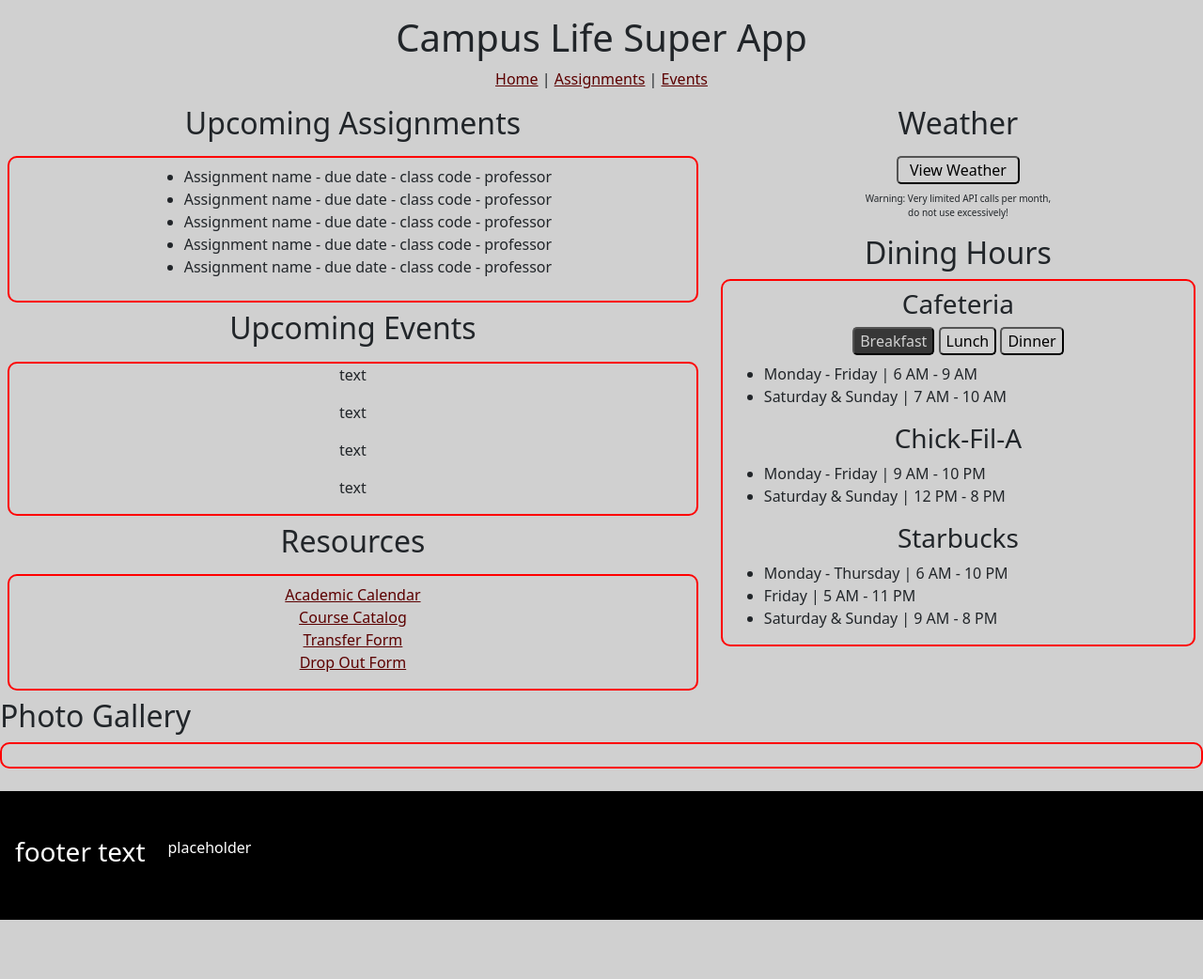
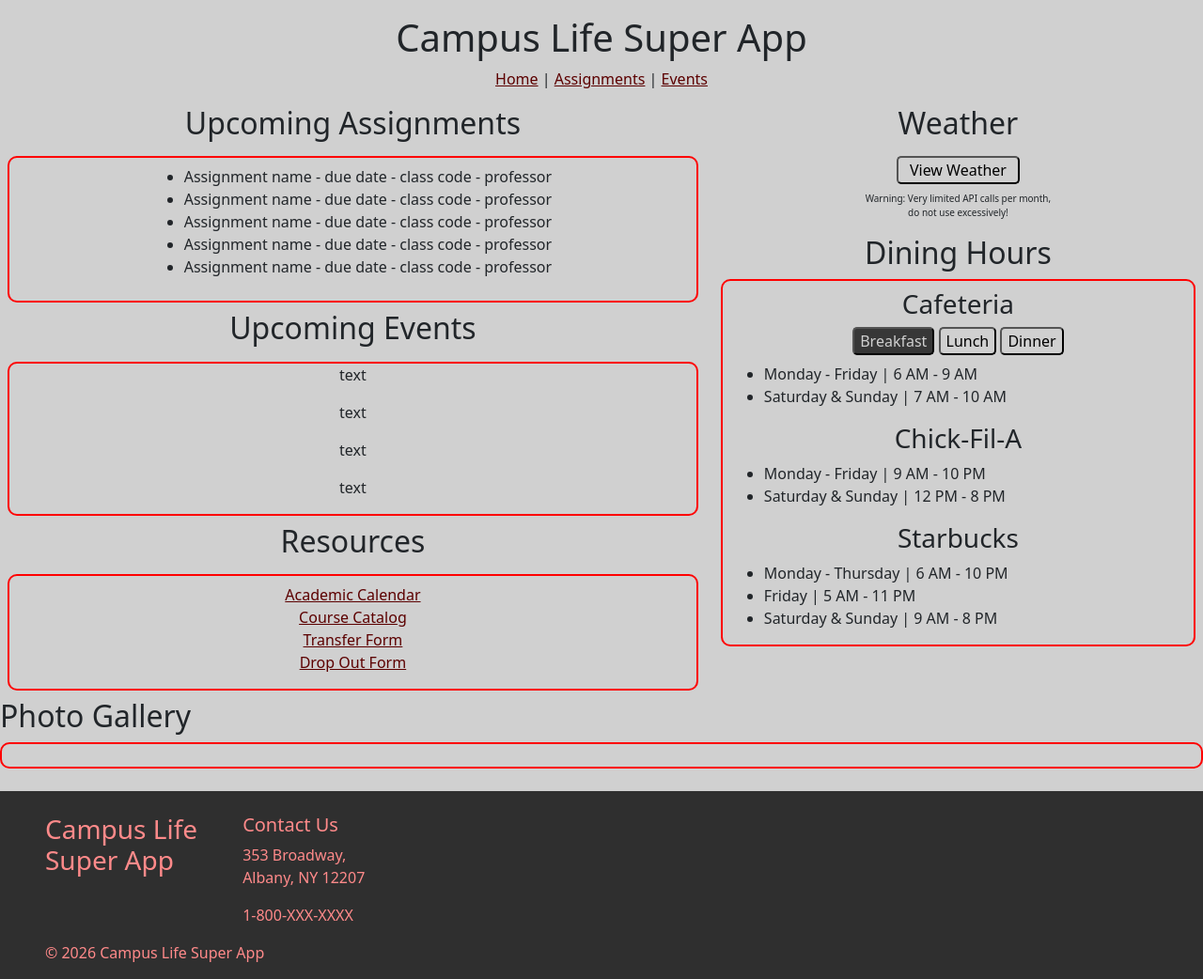
Before and after one commit to BrendonM81/campus-life-super-app, a plain HTML site: page index.html in a window 1280 px wide. Shown: the whole page at 94% size. Before the commit the page ends 979 px from the top, so only its background shows below. Drawn offline with nearby package versions, Linux system fonts and the light colour scheme.

Commit message:
Finished footer and added to all pages

```diff
--- a/css/style.css
+++ b/css/style.css
@@ -14,8 +14,8 @@ a {
     color: #5c0000;
 }
 footer {
-    color: white;
-    background-color: black;
+    color: rgb(255, 138, 138);
+    background-color: #2F2F2F;
 }
 
 
--- a/index.html
+++ b/index.html
@@ -107,9 +107,18 @@
                 </div>
             </section>
         </main>
-        <footer class="d-flex gap-4 mt-4 py-5 ps-3">
-            <h3>footer text</h3>
-            <p>placeholder</p>
+        <footer class="d-flex flex-column mt-4 pt-4 ps-5">
+            <div class="invisdiv d-flex gap-5">
+                <h3>Campus Life<br>Super App</h3>
+                <div class="invisdiv">
+                    <h5>Contact Us</h5>
+                    <p>353 Broadway,<br>Albany, NY 12207</p>
+                    <p>1-800-XXX-XXXX</p>
+                </div>
+            </div>
+            <div class="invisdiv">
+                <p>© 2026 Campus Life Super App</p>
+            </div>
         </footer>
         <script src="js\script.js"></script>
         <script src="https://cdn.jsdelivr.net/npm/bootstrap@5.3.9/dist/js/bootstrap.bundle.min.js" integrity="sha384-WyOxWvTyr1QaMPfiPJSv76iReVthorl5uWlFtZPyK0IEB0hGzo9y5Bp9mYanr8Bu" crossorigin="anonymous"></script>
```
Also changed, not shown: assignments.html (+12 -2 lines), events.html (+12 -2 lines).
